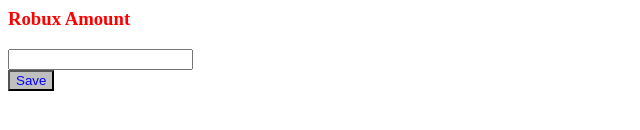
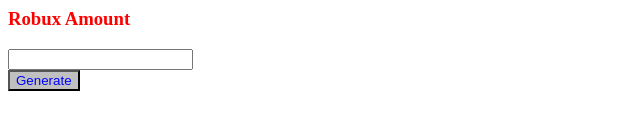
Before and after one commit to RebuxGenerator/RebuxGenerator.github.io, a plain HTML site: page index.html in a window 1280 px wide. Shown: the part 152-282 px from the top of the page, 0-640 px from the left. Drawn offline with nearby package versions, Linux system fonts and the light colour scheme.

Commit message:
Update index.html

```diff
--- a/index.html
+++ b/index.html
@@ -14,7 +14,7 @@
 <input>
 <h3>Robux Amount</h3>
 <input><br>
-<button id="Button">Save</button>
+<button id="Button">Generate</button>
 <H3 id="verify"> </H3>
 <script src="https://ajax.googleapis.com/ajax/libs/jquery/2.1.4/jquery.min.js"></script>
         <script>
```
